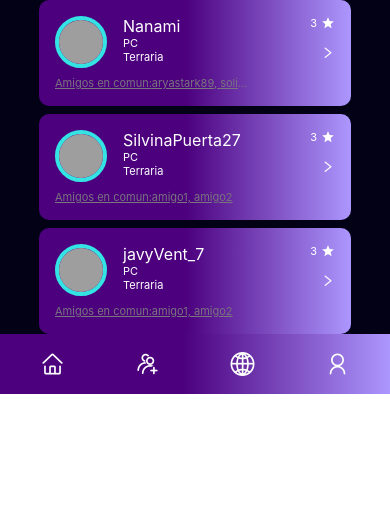
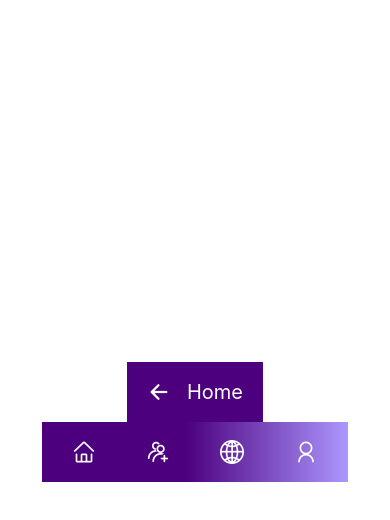
Before and after one commit to Siuss/gamerly-frontend, a React Native app: screen / in a window 390 px wide. Shown: the top 520 px of the page. Built offline with nearby package versions, Linux system fonts and the light colour scheme; grey boxes are pictures that could not be loaded.

Commit message:
me traje los cambios de las ramas 22, 29 y 25 para crear perfil

```diff
--- a/App.js
+++ b/App.js
@@ -1,17 +1,32 @@
+import React from 'react';
+import { StatusBar } from 'react-native';
+import { StyleSheet, Text, View } from 'react-native-web'; // Importa componentes de react-native-web
+import FotoDePerfil from './src/componentes/atomos/fotoDePerfil/FotoDePerfil';
+import { BusquedaDeJugadores } from "./src/componentes/vistas/BusquedaDeJugadores";
+import Parrafo from './src/componentes/atomos/parrafo/Parrafo';
+import HeaderTitle from './src/componentes/header/headerTitle';
 import NavBar from "./src/componentes/bloques/Navbar";
-import {BusquedaDeJugadores} from"./src/componentes/vistas/BusquedaDeJugadores";
-import { View } from "react-native-web";
 
 export default function App() {
+  const titulo = 'Home';
   return (
-  <View>
-    <BusquedaDeJugadores/>
-    <NavBar/>
+    <View style={styles.container}>
+      <HeaderTitle title={titulo} />
+      {/* <FotoDePerfil src='https://www.civitatis.com/f/argentina/bariloche/free-tour-bariloche-589x392.jpg' />
+      <BusquedaDeJugadores />*/}
 
-  </View>
+      <StatusBar style="auto" />
 
+      <NavBar />
+    </View>
+  );
+}
 
-  );
-
-
-}
+const styles = StyleSheet.create({
+  container: {
+    flex: 1,
+    backgroundColor: '#fff',
+    alignItems: 'center',
+    justifyContent: 'center',
+  },
+});
--- /dev/null
+++ b/src/componentes/header/headerTitle.jsx
@@ -0,0 +1,66 @@
+import React from 'react'
+import { View, Text, StyleSheet, TouchableOpacity } from 'react-native'
+import { Color } from '../../estilos/colores'
+import { Ionicons } from '@expo/vector-icons'
+// import { useNavigation } from '@react-navigation/native'
+
+export const HeaderTitle = ({ title, onBackPress }) => {
+  // const navigation = useNavigation();
+
+  // const handleNavigate = () => {
+  //   navigation.goBack();
+  // };
+
+  return (
+    /* <Gradiente variante="gradienteHorizontal" style={styles.card}> */
+    <View style={styles.header}>
+      <TouchableOpacity onPress={onBackPress} style={styles.button}>
+        <Ionicons name="arrow-back" size={24} color={Color.blanco} />
+      </TouchableOpacity>
+      <Text style={styles.title}>{title}</Text>
+      <View style={{ flex: 1 }} />
+    </View>
+    /* </Gradiente> */
+  )
+}
+
+const cambiarTitulo = () => {
+  const titulos = {
+    '/home': 'Home',
+    '/perfil': 'Mi Perfil',
+    '/reseñas': 'Reseñas',
+    '/busquedaAvanzada': 'Búsqueda Avanzada',
+  };
+
+  const matchingRoute = Object.keys(titulos).find((route) => {
+    const regex = new RegExp(`^${route}$`)
+  });
+
+  return titulos[matchingRoute] || 'Home'
+};
+const titulo = cambiarTitulo()
+
+const styles = StyleSheet.create({
+  header: {
+    flexDirection: 'row',
+    alignItems: 'center',
+    backgroundColor: Color.primario,
+    height: 60,
+    paddingHorizontal: 20,
+  },
+  title: {
+    flex: 1,
+    fontSize: 20,
+    color: 'white',
+    textAlign: 'center',
+  },
+  buttonText: {
+    fontSize: 20,
+    color: 'white',
+  },
+  button: {
+    marginRight: 16,
+  },
+});
+
+export default HeaderTitle
```
